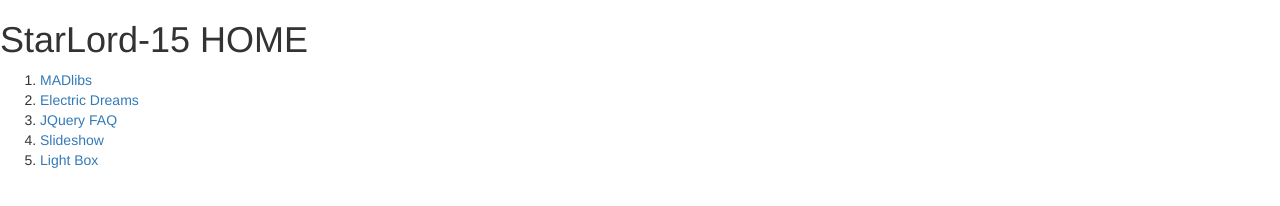
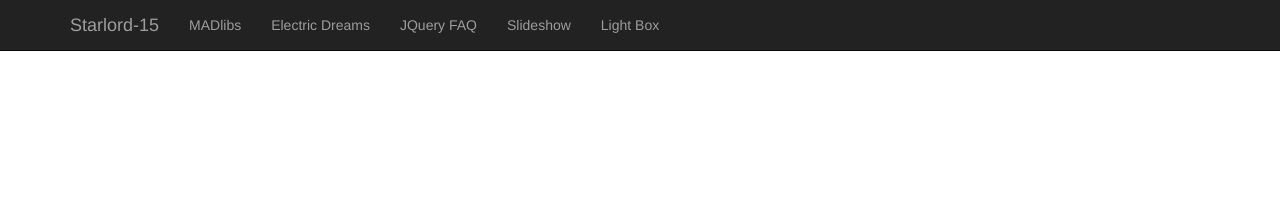
Before and after one commit to StarLord-15/StarLord-15.github.io, a plain HTML site: page index.html in a window 1280 px wide. Drawn offline with Linux system fonts and the light colour scheme.

Commit message:
update index.html

```diff
--- a/index.html
+++ b/index.html
@@ -1,3 +1,4 @@
+
 <!DOCTYPE html>
 <html lang="en">
   <head>
@@ -5,37 +6,78 @@
     <meta http-equiv="X-UA-Compatible" content="IE=edge">
     <meta name="viewport" content="width=device-width, initial-scale=1">
     <!-- The above 3 meta tags *must* come first in the head; any other head content must come *after* these tags -->
+    <meta name="description" content="">
+    <meta name="author" content="">
+    <link rel="icon" href="../../favicon.ico">
+    <!-- Author: Anthony Emmons
+         Exercise: Home page for assignements -->
 
-    <!-- Author: Anthony Emmons
-         Exercise: Website Home Page-->
-    <title>Starlord-15 Home</title>
+    <title>Starlord-15 Home Page</title>
 
-    <!-- Bootstrap -->
+    <!-- Bootstrap core CSS -->
     <link href="css/bootstrap.min.css" rel="stylesheet">
 
+    <!-- IE10 viewport hack for Surface/desktop Windows 8 bug -->
+    <!--<link href="../../assets/css/ie10-viewport-bug-workaround.css" rel="stylesheet">-->
+
+    <!-- Custom styles for this template -->
+    <link href="css/starter-template.css" rel="stylesheet">
+
+    <!-- Just for debugging purposes. Don't actually copy these 2 lines! -->
+    <!--[if lt IE 9]><script src="../../assets/js/ie8-responsive-file-warning.js"></script><![endif]-->
+    <!--<script src="../../assets/js/ie-emulation-modes-warning.js"></script> -->
+
     <!-- HTML5 shim and Respond.js for IE8 support of HTML5 elements and media queries -->
-    <!-- WARNING: Respond.js doesn't work if you view the page via file:// -->
     <!--[if lt IE 9]>
       <script src="https://oss.maxcdn.com/html5shiv/3.7.2/html5shiv.min.js"></script>
       <script src="https://oss.maxcdn.com/respond/1.4.2/respond.min.js"></script>
     <![endif]-->
   </head>
+
   <body>
-<div ="test">
 
-  <h1>StarLord-15 HOME</h1>
-  <ol>
+    <nav class="navbar navbar-inverse navbar-fixed-top">
+      <div class="container">
+        <div class="navbar-header">
+          <button type="button" class="navbar-toggle collapsed" data-toggle="collapse" data-target="#navbar" aria-expanded="false" aria-controls="navbar">
+            <span class="sr-only">Toggle navigation</span>
+            <span class="icon-bar"></span>
+            <span class="icon-bar"></span>
+            <span class="icon-bar"></span>
+          </button>
+          <a class="navbar-brand" href="#">Starlord-15</a>
+        </div>
+        <div id="navbar" class="collapse navbar-collapse">
+          <ul class="nav navbar-nav">
     <li><a href ="MADlibs/dream.html">MADlibs</a></li>
     <li><a href ="electricDreams/index.html">Electric Dreams</a></li>
     <li><a href ="jqueryFAQ/index.html">JQuery FAQ</a></li>
     <li><a href ="slider/sliderStarWarsFinal.html">Slideshow</a></li>
     <li><a href ="lightbox/index.html">Light Box</a></li>
-  </ol>
-</div>
+          </ul>
+        </div><!--/.nav-collapse -->
+      </div>
+    </nav>
 
-    <!-- jQuery (necessary for Bootstrap's JavaScript plugins) -->
-    <script src="js/jquery-1.11.3.min.js"></script>
-    <!-- Include all compiled plugins (below), or include individual files as needed -->
+    <div class="container">
+
+      <div class="starter-template">
+<!--        <h1>Bootstrap starter template</h1>
+        <p class="lead">Use this document as a way to quickly start any new project.<br> All you get is this text and a mostly barebones HTML document.</p>-->
+
+
+      </div>
+
+    </div><!-- /.container -->
+
+
+    <!-- Bootstrap core JavaScript
+    ================================================== -->
+    <!-- Placed at the end of the document so the pages load faster -->
+    <script src="js/jquery-1.11.3.min"></script>
+<!--    <script>window.jQuery || document.write('<script src="../../assets/js/vendor/jquery.min.js"><\/script>')</script>-->
     <script src="js/bootstrap.min.js"></script>
+    <!-- IE10 viewport hack for Surface/desktop Windows 8 bug -->
+    <script src="../../assets/js/ie10-viewport-bug-workaround.js"></script>
   </body>
 </html>
```
